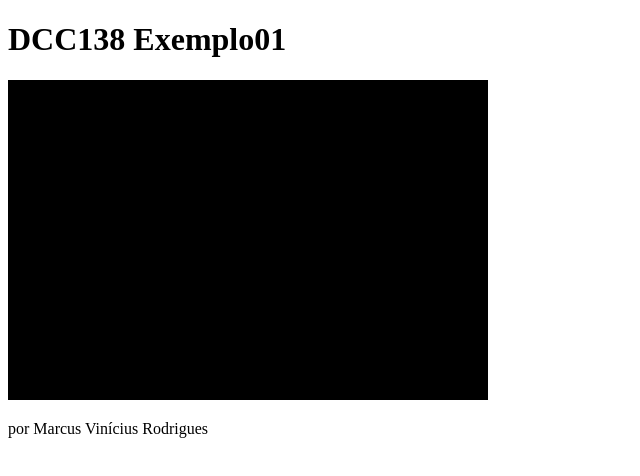
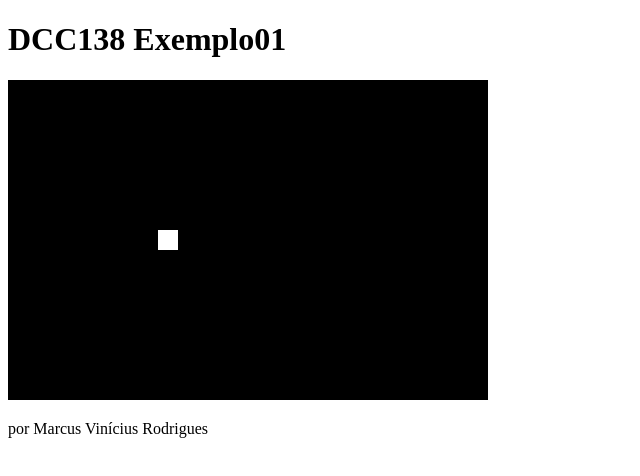
Before and after one commit to ufjf-dcc104/dcc138-2020-3ere-atv1-marcusviniciux1, a plain HTML site: page index.html in a window 1280 px wide. Shown: the full height of the page, 0-640 px from the left. Drawn offline with Linux system fonts and the light colour scheme.

Commit message:
Refatora desenho em uma função

```diff
--- a/index.html
+++ b/index.html
@@ -14,9 +14,18 @@
         let ctx = canvas.getContext("2d");
         canvas.width = 480;
         canvas.height = 320;
+        let x = 150;
+        desenha();
 
-        ctx.fillStyle = "black";
-        ctx.fillRect(0, 0, canvas.width, canvas.height);
+        function desenha(){
+            //Desenha fundo
+            ctx.fillStyle = "black";
+            ctx.fillRect(0, 0, canvas.width, canvas.height);
+
+            //Desenha elementos
+            ctx.fillStyle = "white";
+        ctx.fillRect(x, 150, 20, 20);
+        }
     </script>
 </body>
 </html>
```
